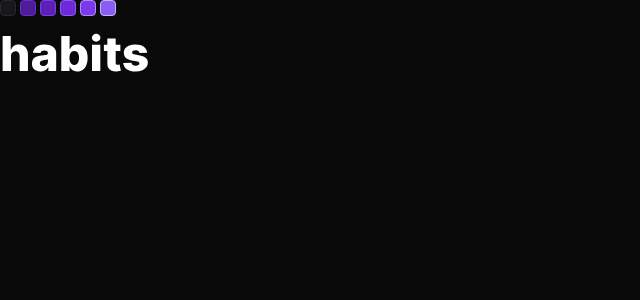
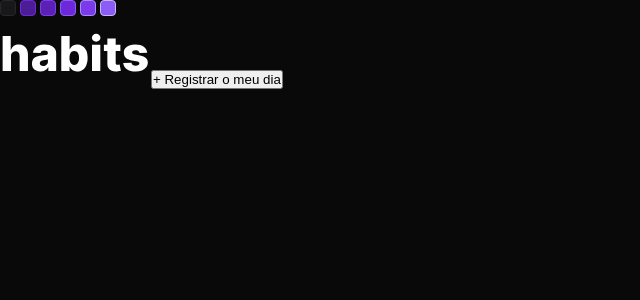
Before and after one commit to Poveii/habits, a React (Vite) app: page / in a window 1280 px wide. Shown: the top 300 px of the page, without its empty margins (0-640 px from the left). Built offline with nearby package versions, Linux system fonts and the light colour scheme.

Commit message:
:sparkles: feat: Added button to App Component

```diff
--- a/src/App.jsx
+++ b/src/App.jsx
@@ -8,6 +8,8 @@ function App() {
         src={Logo}
         alt="Logotipo do aplicativo Habits, seis quadrados pequenos em cima do nome habits, tudo em minúsculo, as cores dos quadrados vão do preto ao lilás, passando pelo roxo."
       />
+
+      <button>+ Registrar o meu dia</button>
     </div>
   );
 }
```
